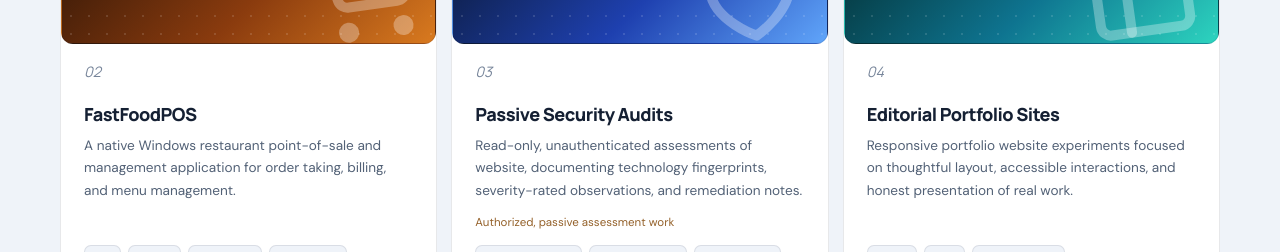
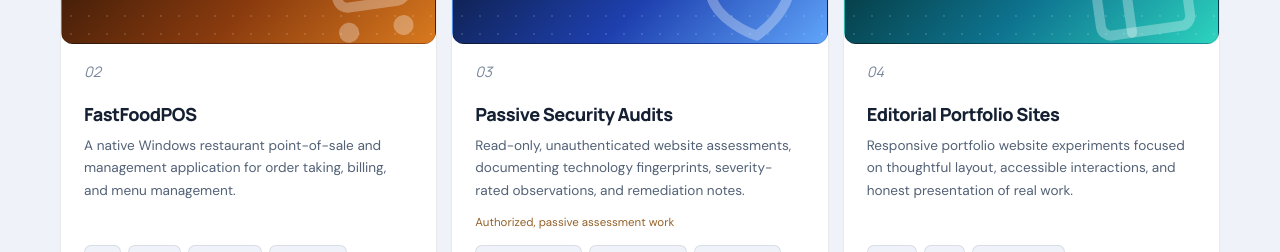
Before and after one commit to muhammadsaqlain-tech/saqlain-portfolio, a React (Vite) app: page / in a window 1280 px wide. Shown: the part 3580-3832 px from the top of the page. Built offline with nearby package versions, Linux system fonts and the light colour scheme.

Commit message:
Fix double-space typo in audits description

```diff
--- a/src/data/portfolio.ts
+++ b/src/data/portfolio.ts
@@ -83,7 +83,7 @@ export const projects: Project[] = [
     number: "03",
     name: "Passive Security Audits",
     description:
-      "Read-only, unauthenticated assessments of  website, documenting technology fingerprints, severity-rated observations, and remediation notes.",
+      "Read-only, unauthenticated website assessments, documenting technology fingerprints, severity-rated observations, and remediation notes.",
     tags: ["Reconnaissance", "Report Writing", "Remediation"],
     note: "Authorized, passive assessment work",
     visual: "audit",
```
